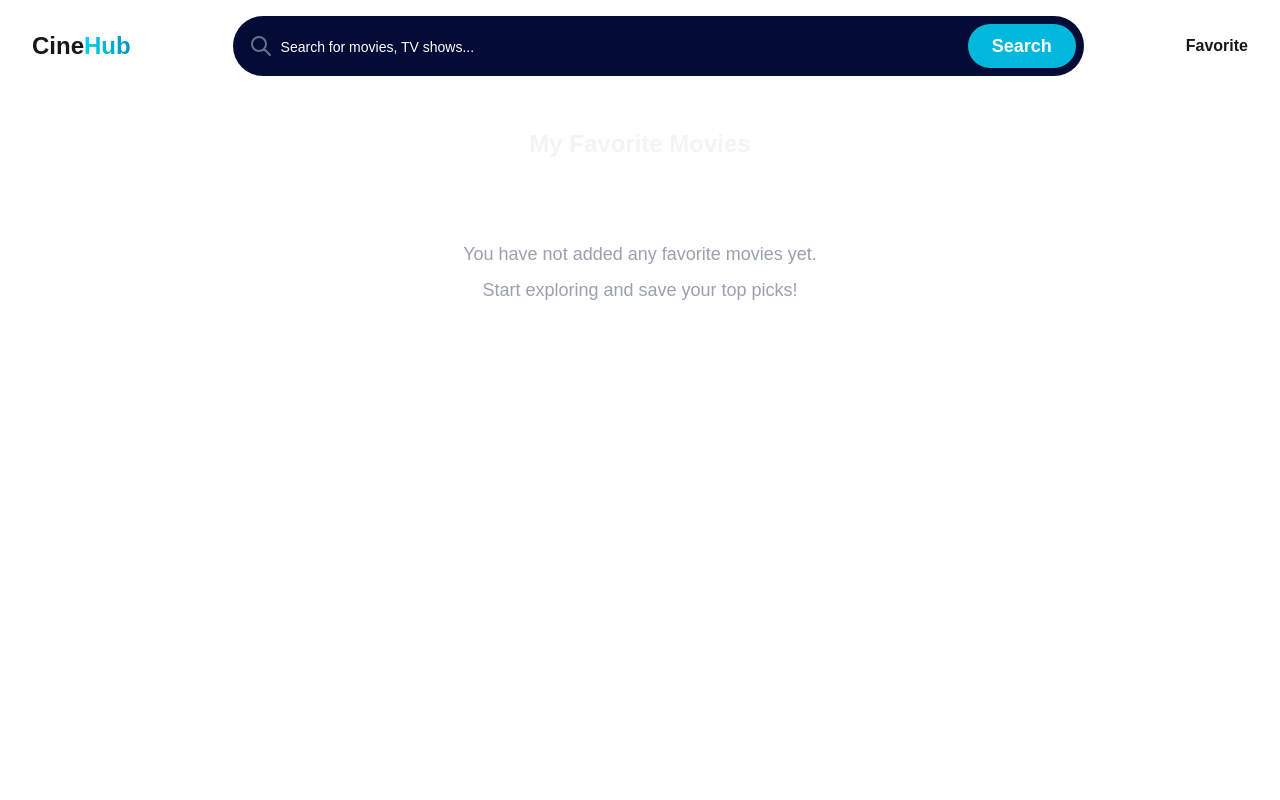
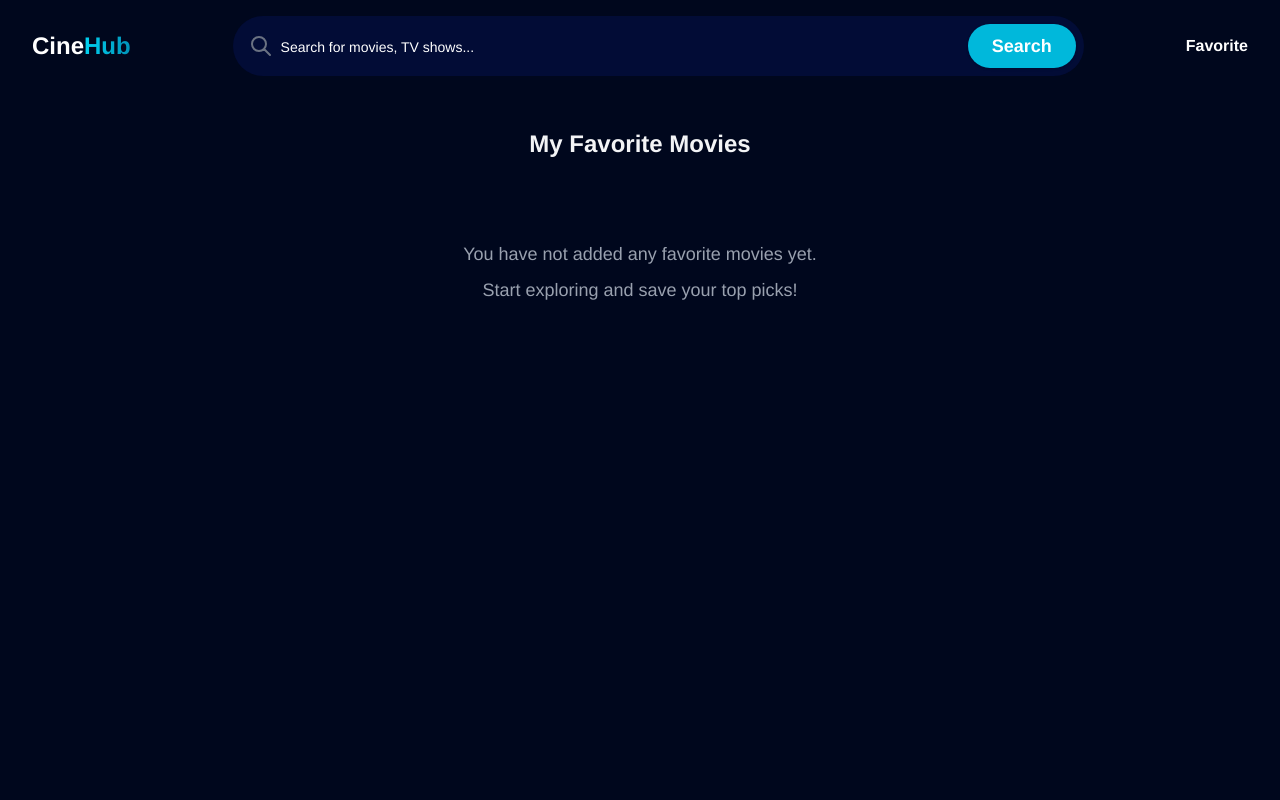
Before and after one commit to yusufweb/alx-project-nexus, a Next.js app: page /favourite in a window 1280 px wide. Shown: the top 800 px of the page. Built offline with nearby package versions, Linux system fonts and the light colour scheme.

Commit message:
sorted color code and title for index page

```diff
--- a/Components/common/Hero.tsx
+++ b/Components/common/Hero.tsx
@@ -19,7 +19,7 @@ const HeroSection: React.FC = () => {
       />
 
       {/* Dark Overlay for Text Readability */}
-      <div className="absolute inset-0 bg-[#010616] opacity-36 z-10"></div>
+      <div className="absolute inset-0 bg-[#020b29] opacity-36 z-10"></div>
 
       {/* Content */}
       <div className="relative z-20 flex flex-col items-start justify-center h-full text-left text-white px-8">
--- a/Components/common/MovieCard.tsx
+++ b/Components/common/MovieCard.tsx
@@ -33,7 +33,7 @@ const MovieCard: React.FC<Movie> = ({
 
   return (
     <div
-      className="rounded-lg relative shadow-lg bg-[#020c36] p-3 cursor-pointer group overflow-hidden h-full z-10"
+      className="rounded-lg relative shadow-lg p-0 cursor-pointer group overflow-hidden h-full z-10"
       onClick={handleCardClick}
     >
       <div className="relative">
@@ -68,11 +68,11 @@ const MovieCard: React.FC<Movie> = ({
         </div>
       </div>
 
-      <div className="pt-3 space-y-3">
-        <p className="font-semibold lg:text-[14px] md:text-[16px] text-[20px]">
+      <div className="pt-3 space-y-3 p-2">
+        <p className="font-semibold lg:text-[14px] md:text-[16px] text-[14px] text-gray-300">
           {title}
         </p>
-        <div className="flex space-x-3 text-[14px] text-gray-200 font-semibold lg:text-[12px] md:text-[14px]">
+        <div className="flex space-x-3 text-[14px] text-gray-300 font-semibold lg:text-[12px] md:text-[14px]">
           <span>⭐ {vote_average.toFixed(1)}</span>
           <span>&bull;</span>
           <span>
--- a/pages/favourite.tsx
+++ b/pages/favourite.tsx
@@ -18,7 +18,7 @@ const Favorite: React.FC<Movie> = () => {
             <p className="mt-2">Start exploring and save your top picks!</p>
           </div>
         ) : (
-          <div className="grid lg:grid-cols-5 md:grid-cols-3 sm:grid-cols-2 gap-5">
+          <div className="grid lg:grid-cols-5 md:grid-cols-3 sm:grid-cols-2 grid-cols-2 gap-5">
             {favorites.map((movie: Movie) => (
               <MovieCard
                 title={movie.title}
--- a/pages/index.tsx
+++ b/pages/index.tsx
@@ -32,7 +32,10 @@ const Home: React.FC<HomePageProps> = ({ movies, error }) => {
             No popular movies found at the moment. Please try again later.
           </p>
         )}
-        <div className="grid xl:grid-cols-5 lg:grid-cols-4 md:grid-cols-3 sm:grid-cols-2 gap-5">
+        <div className="w-full relative z-10 mb-8 ">
+          <h1 className="text-2xl lg:text-3xl md:text-3xl font-bold mb-4 text-gray-200">Browse Popular Movies</h1>
+        </div>
+        <div className="grid xl:grid-cols-5 lg:grid-cols-4 md:grid-cols-3 sm:grid-cols-2 grid-cols-2 gap-5">
           {movies.map((movie) => (
             <div key={movie.id}>
               <MovieCard
--- a/styles/globals.css
+++ b/styles/globals.css
@@ -12,15 +12,15 @@
   --font-mono: var(--font-geist-mono);
 }
 
-@media (prefers-color-scheme: dark) {
+/* @media (prefers-color-scheme: dark) {
   :root {
-    --background: #010616;
+    --background: #010924;
     --foreground: #ededed;
   }
-}
+} */
 
 body {
-  background: var(--background);
-  color: var(--foreground);
-  font-family: Arial, Helvetica, sans-serif;
+  background: #00071d;
+  color: #ffffff;
+  font-family: 'Franklin Gothic Medium', 'Arial Narrow', Arial, sans-serif, Helvetica, sans-serif;
 }
```
